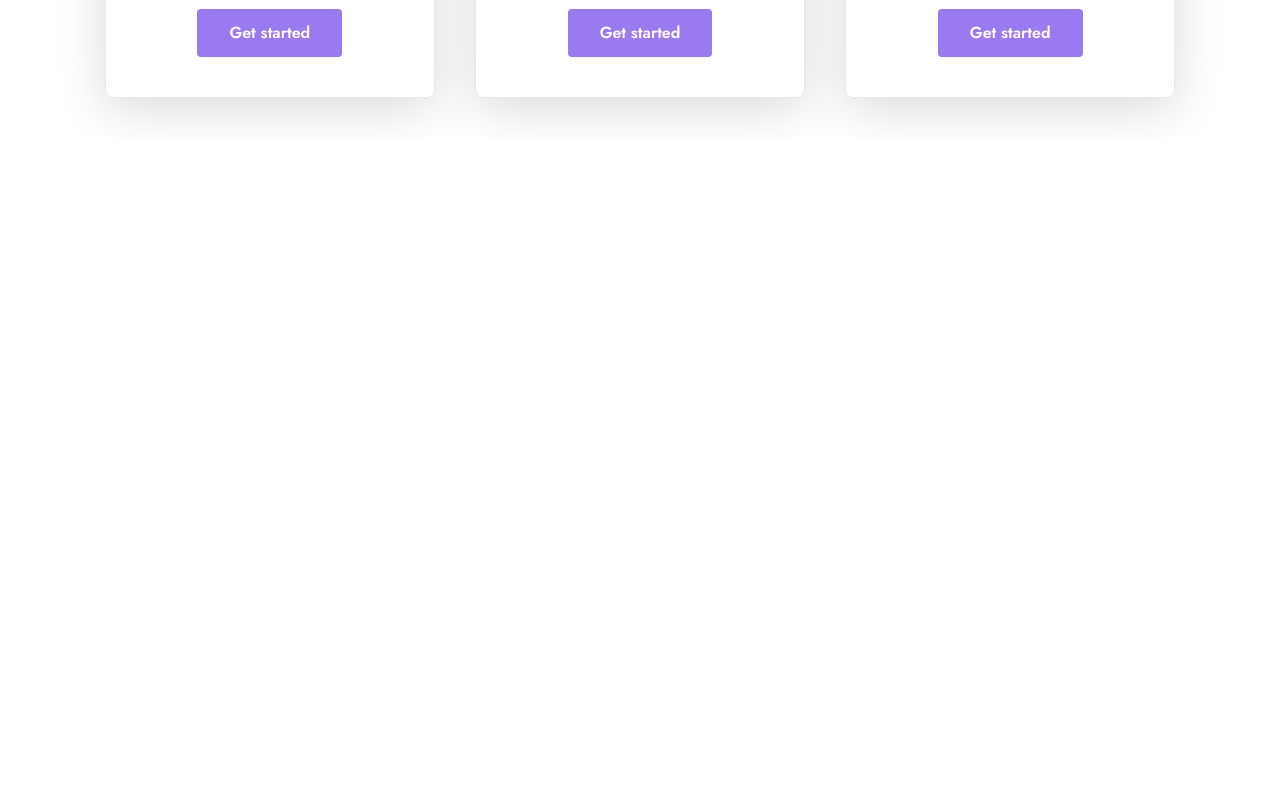
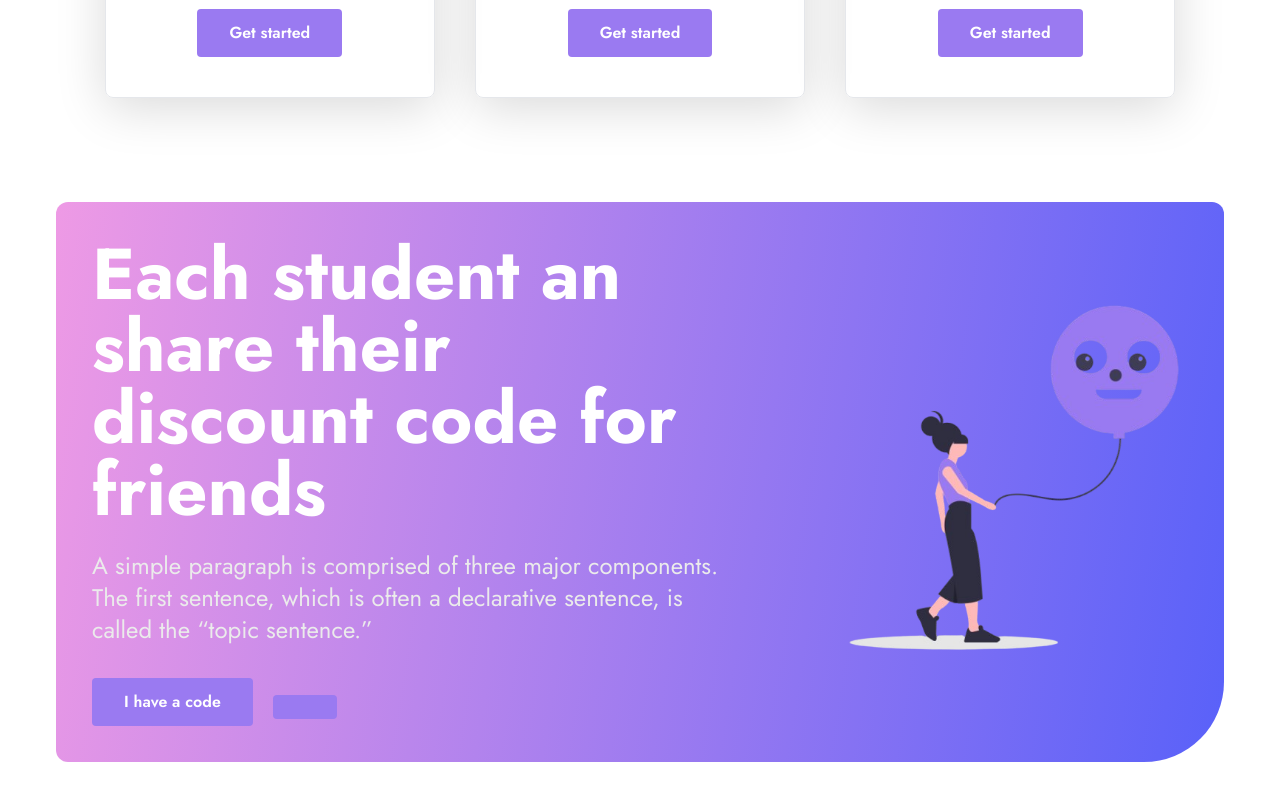
Before and after one commit to egamovj/xyz-site, a React (Vite) app: page / in a window 1280 px wide. Shown: the part 2752-3552 px from the top of the page. Before the commit the page ends 2890 px from the top, so only its background shows below. Built offline with nearby package versions, Linux system fonts and the light colour scheme.

Commit message:
newsletter section

```diff
--- a/src/App.jsx
+++ b/src/App.jsx
@@ -3,6 +3,7 @@ import About from "./components/About";
 import Features from "./components/Features";
 import Home from "./components/Home";
 import Navbar from "./components/Navbar";
+import Newsletter from "./components/Newsletter";
 import Pricing from "./components/Pricing";
 
 function App() {
@@ -13,6 +14,7 @@ function App() {
       <Features />
       <About />
       <Pricing />
+      <Newsletter />
     </>
   );
 }
--- /dev/null
+++ b/src/components/Newsletter.jsx
@@ -0,0 +1,18 @@
+import Banner from "../shared/Banner";
+import bannerImg from "../assets/images/newsletter.png";
+
+const Newsletter = () => {
+  return (
+    <div className="md:px-14 p-4 max-w-screen-2xl mx-auto my-12">
+      <Banner
+        banner={bannerImg}
+        heading="Each student an share their discount code for friends"
+        subheading="A simple paragraph is comprised of three major components. The first sentence, which is often a declarative sentence, is called the “topic sentence.”"
+        btn1={"I have a code"}
+        btn2={""}
+      />
+    </div>
+  );
+};
+
+export default Newsletter;
```
Also changed, not shown: src/assets/images/newsletter.png (added).
